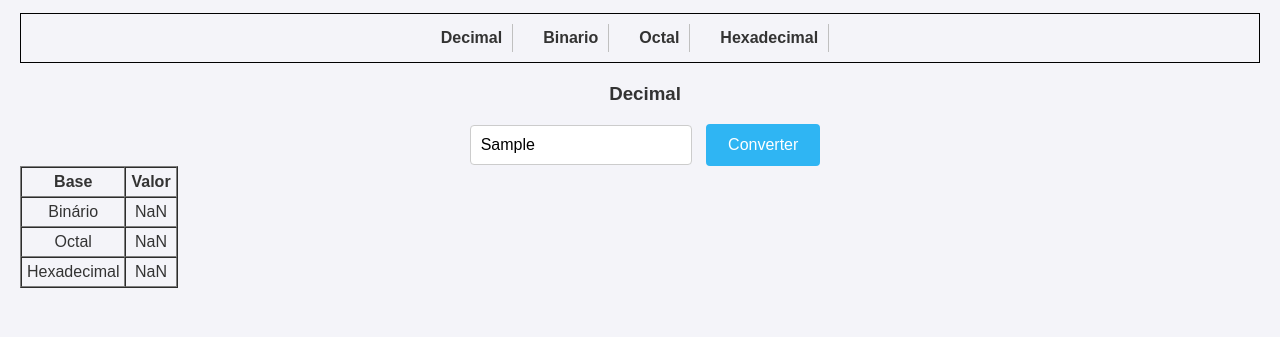
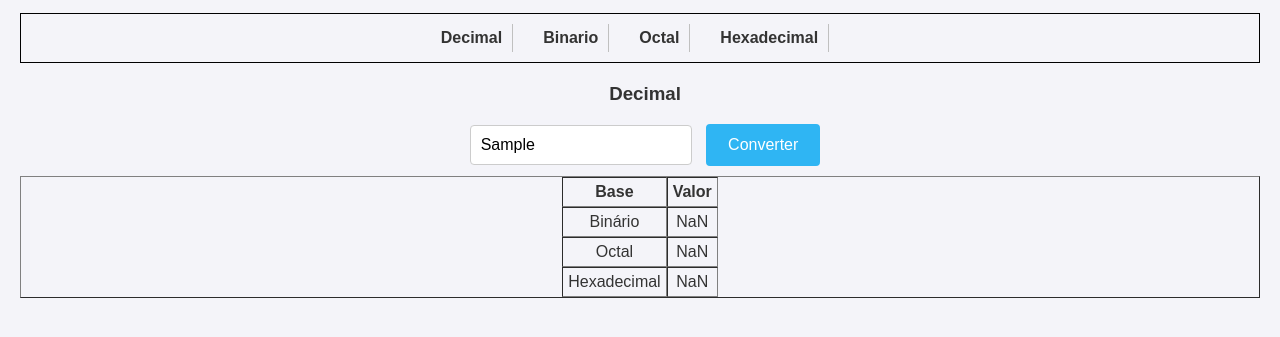
Before and after one commit to orodrigoapolo/my-machine, a plain HTML site: page gi/index.html in a window 1280 px wide. Both pictures are taken after typing "Sample" into the empty fields and a click on the button "Converter". Shown: the part 111-448 px from the top of the page. Drawn offline with Linux system fonts and the light colour scheme.

Commit message:
centralizando table

```diff
--- a/gi/styles.css
+++ b/gi/styles.css
@@ -149,3 +149,9 @@ table.resultado-tabela tr:last-child td {
     color: red;
     margin-top: 20px;
 }
+
+table{
+    margin-top: 10px;
+    display: flex;
+    justify-content: center;
+}
```
